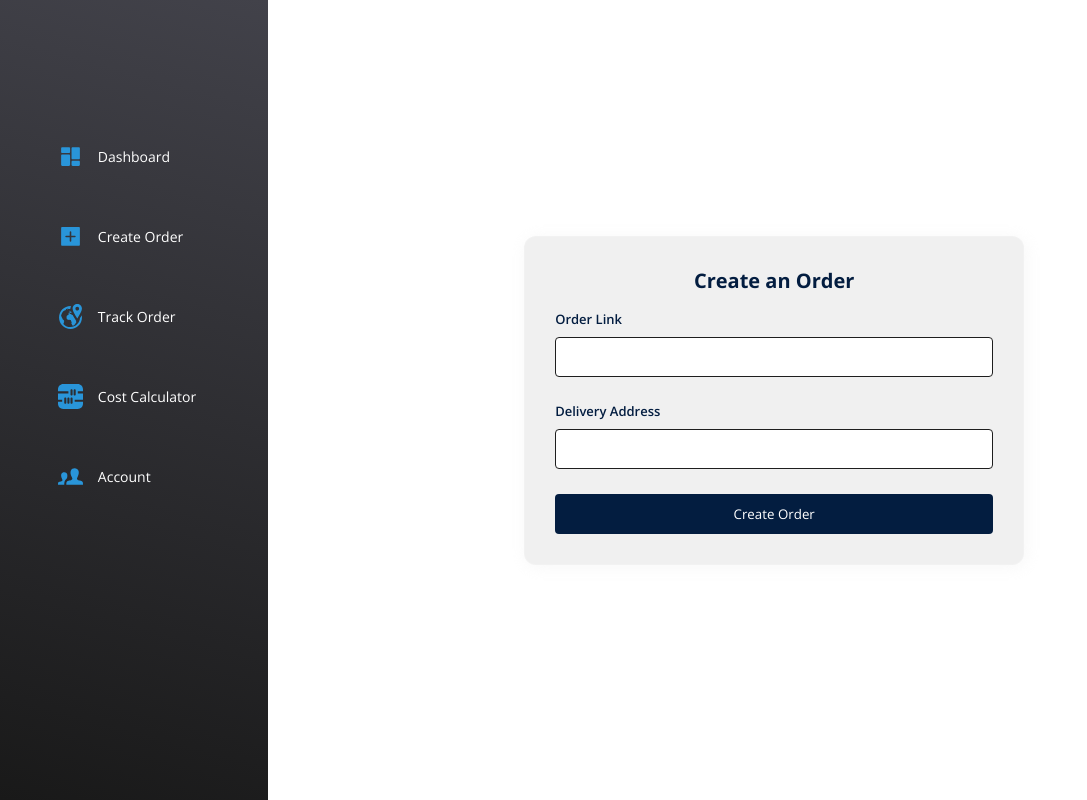
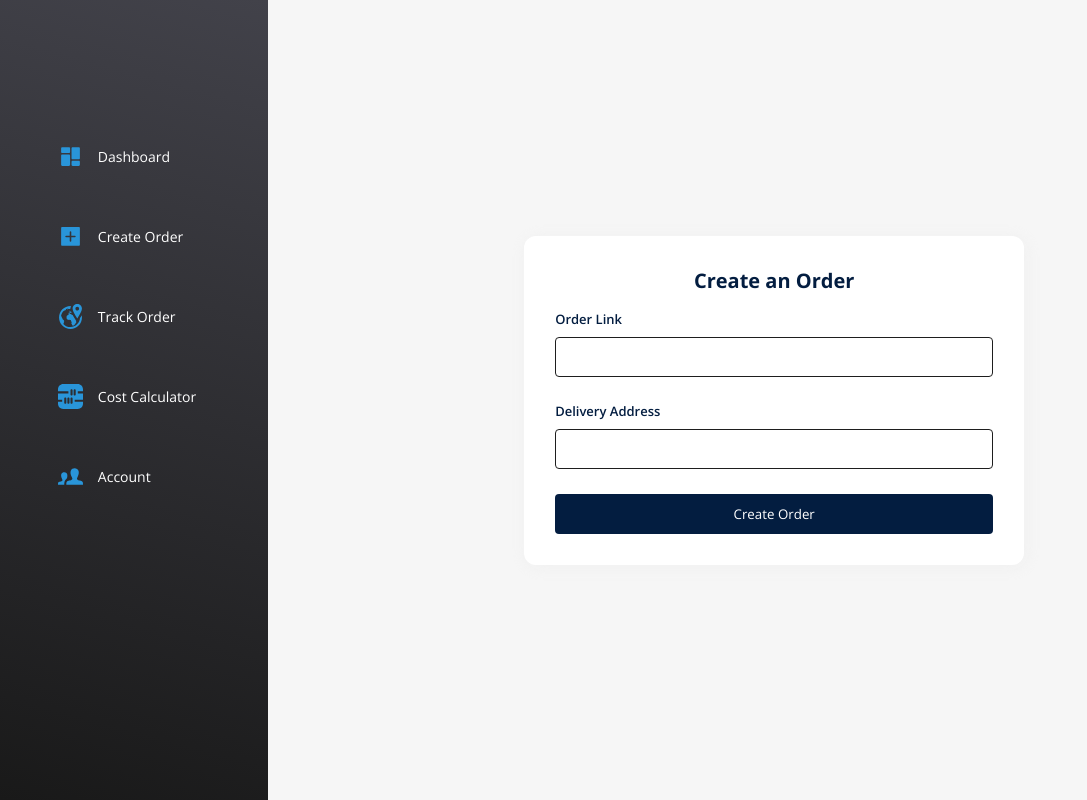
Before and after one commit to rambey-coder/checkit-enterprise, a React (Create React App) app: page /create-order in a window 1280 px wide. Shown: the whole page, without its empty margins (0-1087 px from the left). Built offline with nearby package versions, Linux system fonts and the light colour scheme; sample sign-in values are in the browser's storage.

Commit message:
refactor

```diff
--- a/src/App.css
+++ b/src/App.css
@@ -1,3 +1,4 @@
 .App {
     position: relative;
+    background: #F6F6F6;
 }
--- a/src/ToolKit/ApiRequest/Api/Order.js
+++ b/src/ToolKit/ApiRequest/Api/Order.js
@@ -1,4 +1,4 @@
-import api from "../request";
+import api from "../Request";
 
 export const CreateOrderApi = async (data) => {
   return api.post("orders/send-links", data);
--- a/src/ToolKit/ApiRequest/Api/User.js
+++ b/src/ToolKit/ApiRequest/Api/User.js
@@ -1,4 +1,4 @@
-import api from "../request";
+import api from "../Request";
 
 export const SignUpApi = async (data) => {
   return api.post("auth/signup", data);
--- a/src/pages/CreateOrder/CreateOrder.module.css
+++ b/src/pages/CreateOrder/CreateOrder.module.css
@@ -26,7 +26,7 @@
   max-width: 500px;
   margin: auto;
   backdrop-filter: blur(16px) saturate(180%);
-  background-color: #f0f0f0;
+  background-color: #ffffff;
   filter: drop-shadow(2px 2px 8px rgba(229, 229, 229, 0.293));
   border-radius: 12px;
   border: 1px solid rgba(255, 255, 255, 0.125);
```
Also changed, not shown: src/pages/CreateOrder/SuccessModal/Modal.js (added, +9 -0 lines), src/pages/CreateOrder/SuccessModal/Modal.module.css (added), src/pages/CreateOrder/SuccessModal/assets/tick.gif (added).
